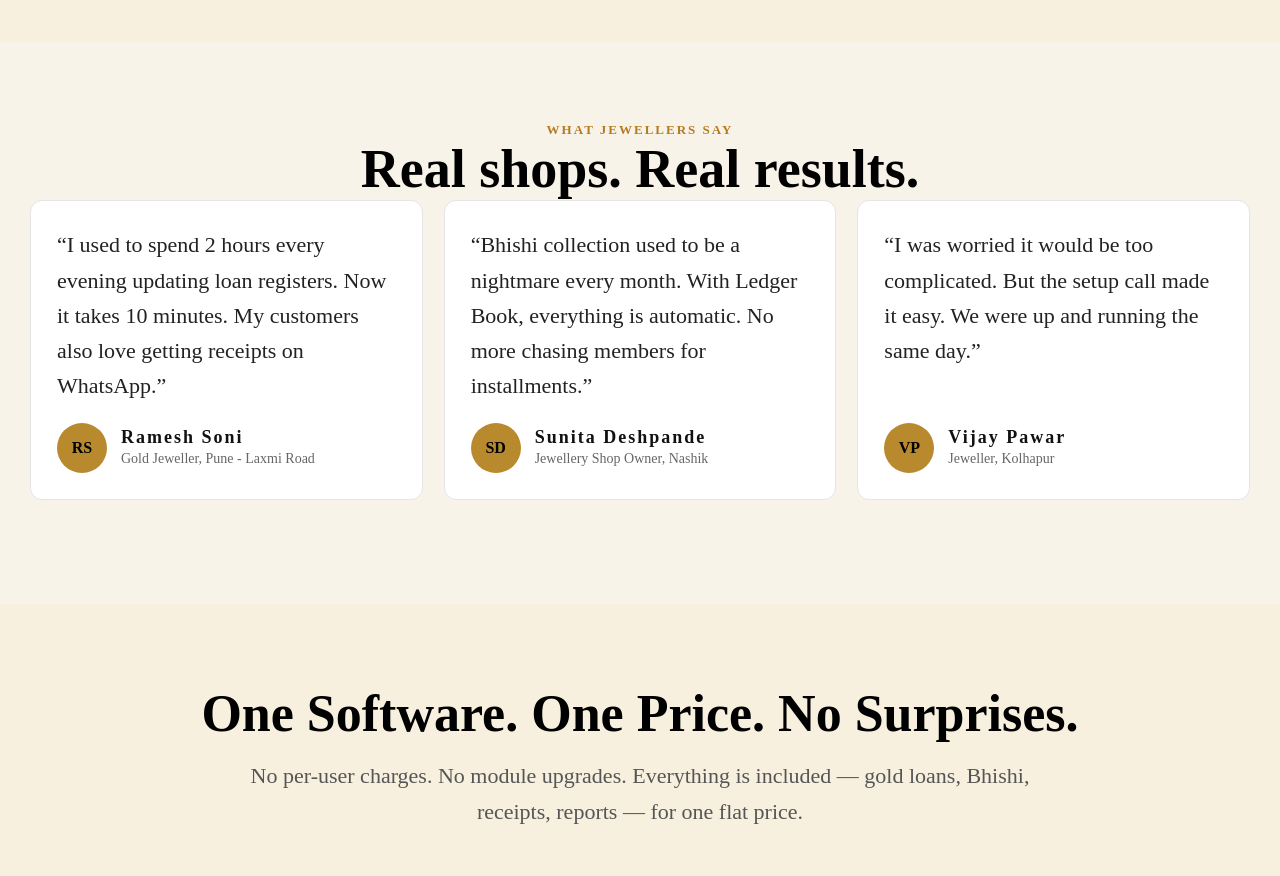
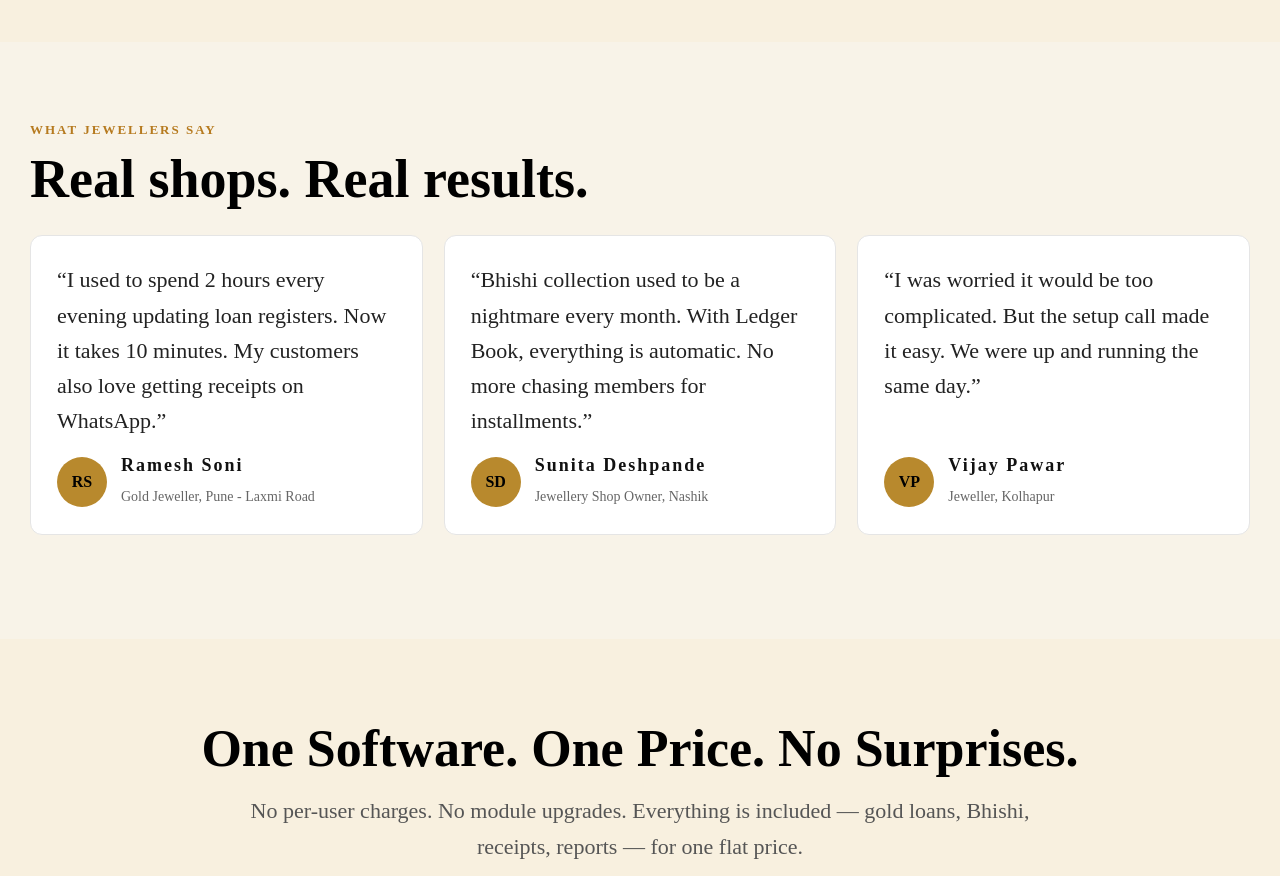
Before and after one commit to wavesolutions024/ledger_book_landing_page, a React (Vite) app: page / in a window 1280 px wide. Shown: the part 4900-5776 px from the top of the page. Built offline with nearby package versions, Linux system fonts and the light colour scheme.

Commit message:
result section

```diff
--- a/src/Pages/Home/Home.scss
+++ b/src/Pages/Home/Home.scss
@@ -509,7 +509,7 @@
         display: flex;
         flex-direction: column;
         justify-content: center;
-        align-items: center;
+        align-items: flex-start;
 
 
         h1 {
@@ -517,14 +517,14 @@
             font-size: 13px;
             font-weight: 700;
             letter-spacing: 2px;
-            // margin-bottom: 18px;
+            margin-bottom: 10px;
         }
 
         h2 {
             font-size: 54px;
             color: black;
             max-width: 760px;
-            // margin-bottom: 25px;
+            margin-bottom: 25px;
         }
 
         .top_content {
```
